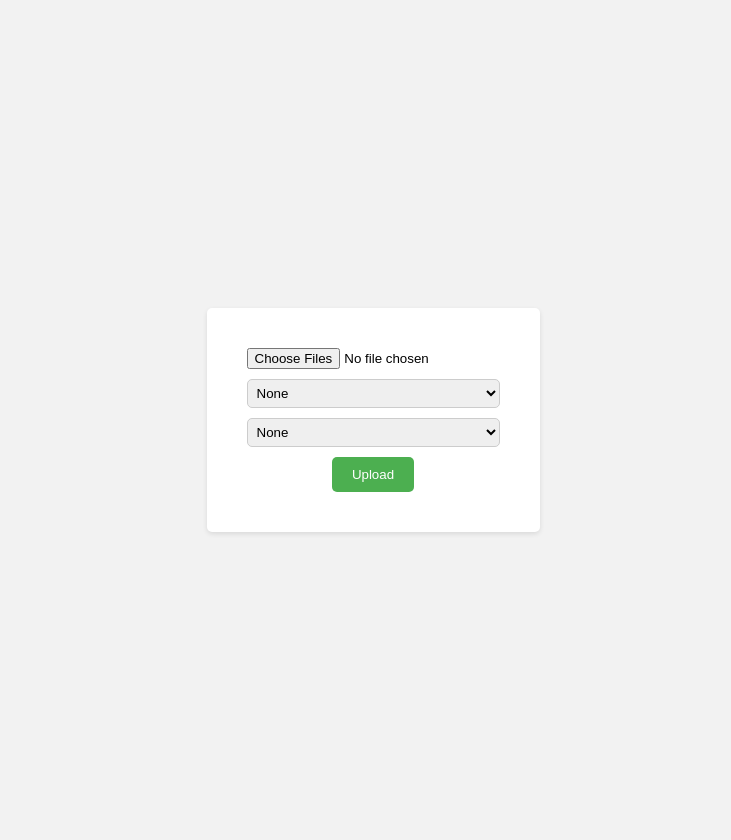
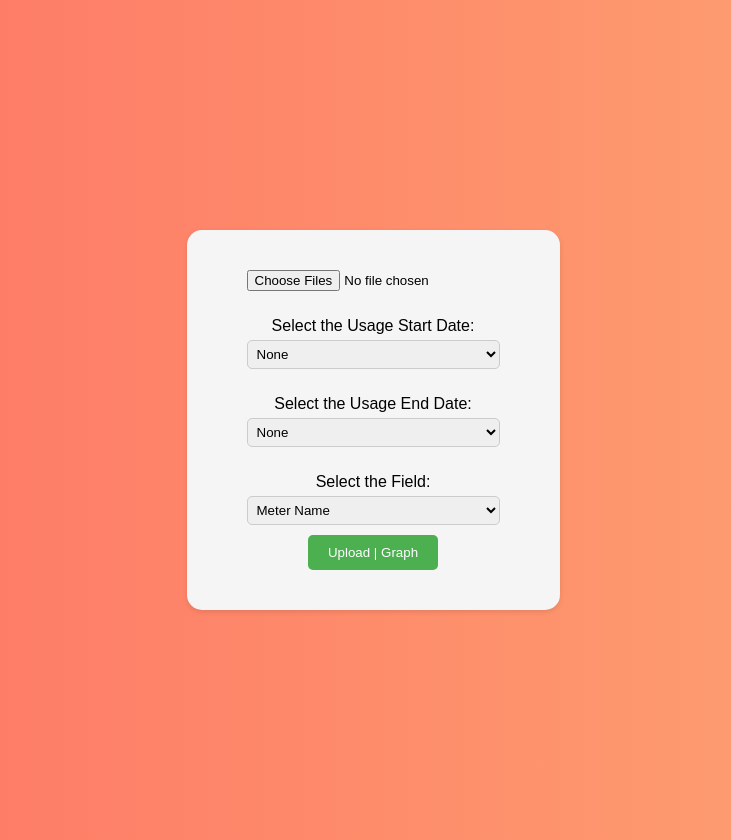
Before and after one commit to AmitChigare/Data-Analysis, a Django app: page / in a window 1280 px wide. Shown: the whole page, without its empty margins (267-998 px from the left). Run offline with Django 4.2, Linux system fonts and the light colour scheme.

Commit message:
Customized the graph and homepage. Also added filename to model

```diff
--- a/excel_manager/models.py
+++ b/excel_manager/models.py
@@ -3,6 +3,7 @@ from django.db import models
 
 class ExcelFile(models.Model):
     file = models.FileField(upload_to="uploads/", unique=True)
+    filename = models.CharField(max_length=50, default="nofilename", blank=True)
     month = models.DateField()
 
     def __str__(self):
--- a/excel_manager/urls.py
+++ b/excel_manager/urls.py
@@ -4,5 +4,9 @@ from . import views
 
 urlpatterns = [
     path("", views.upload_file, name="upload_file"),
-    path("files/<str:month1>/<str:month2>/", views.display_files, name="display_files"),
+    path(
+        "files/<str:month1>/<str:month2>/<str:field>/",
+        views.display_files,
+        name="display_files",
+    ),
 ]
--- a/excel_manager/views.py
+++ b/excel_manager/views.py
@@ -3,6 +3,7 @@ from .models import ExcelFile
 import re
 from django.db.models import Q
 from datetime import datetime
+import os
 
 import pandas as pd
 import dash
@@ -50,6 +51,8 @@ def upload_file(request):
     if request.method == "POST":
         month1 = request.POST.get("month1")
         month2 = request.POST.get("month2")
+        field = request.POST.get("field")
+
         if request.FILES.getlist("files"):
             files = request.FILES.getlist("files")
 
@@ -67,13 +70,26 @@ def upload_file(request):
                 else:
                     month = None
 
-                ExcelFile.objects.create(file=file, month=month)
+                filename = file.name
+                print(filename)
+                excel_file = ExcelFile.objects.filter(filename=filename).first()
+
+                if excel_file:
+                    # Update the file field of the existing object
+                    excel_file.file = file
+                    excel_file.save()
+                else:
+                    # Create a new ExcelFile object
+                    ExcelFile.objects.create(file=file, month=month, filename=filename)
         else:
-            return redirect(display_files, month1=month1, month2=month2)
+            return redirect(display_files, month1=month1, month2=month2, field=field)
     return render(request, "upload.html", {"months": months})
 
 
-def display_files(request, month1="January", month2="February"):
+from django.urls import reverse
+
+
+def display_files(request, month1="January", month2="February", field="Location"):
     # Convert month names to datetime objects
     datetime_month1 = datetime.strptime(month1, "%B")
     datetime_month2 = datetime.strptime(month2, "%B")
@@ -121,21 +137,48 @@ def display_files(request, month1="January", month2="February"):
     for month, combined_data in combined_data_dict.items():
         if not combined_data.empty:
             # Group the combined data by 'Meter Name' and calculate the sum of 'Amount'
-            grouped_data = (
-                combined_data.groupby("Meter Name")["Amount"].sum().reset_index()
-            )
+            grouped_data = combined_data.groupby(field)["Amount"].sum().reset_index()
 
             # Find the row with the maximum and minimum amounts
             max_amount_row = grouped_data.loc[grouped_data["Amount"].idxmax()]
             min_amount_row = grouped_data.loc[grouped_data["Amount"].idxmin()]
 
-            # Add the maximum and minimum traces to the subplot
+            # Find the row with the second maximum amount
+            sorted_data = grouped_data.sort_values("Amount", ascending=False)
+            second_max_amount_row = sorted_data.iloc[1]
+
+            # Calculate the percentage of the amount for each bar
+            max_amount_percentage = (
+                max_amount_row["Amount"] / grouped_data["Amount"].sum()
+            ) * 100
+            min_amount_percentage = (
+                min_amount_row["Amount"] / grouped_data["Amount"].sum()
+            ) * 100
+            second_max_amount_percentage = (
+                second_max_amount_row["Amount"] / grouped_data["Amount"].sum()
+            ) * 100
+
+            # Add the maximum, second maximum, and minimum traces to the subplot
             fig.add_trace(
                 go.Bar(
-                    x=[max_amount_row["Meter Name"], min_amount_row["Meter Name"]],
-                    y=[max_amount_row["Amount"], min_amount_row["Amount"]],
+                    x=[
+                        max_amount_row[field],
+                        second_max_amount_row[field],
+                        min_amount_row[field],
+                    ],
+                    y=[
+                        max_amount_row["Amount"],
+                        second_max_amount_row["Amount"],
+                        min_amount_row["Amount"],
+                    ],
                     name=f"{month}",
-                    marker_color=["green", "red"],
+                    marker_color=["green", "blue", "red"],
+                    text=[
+                        f"Max: {max_amount_row['Amount']:.2f} ({max_amount_percentage:.2f}%)",
+                        f"Second Max: {second_max_amount_row['Amount']:.2f} ({second_max_amount_percentage:.2f}%)",
+                        f"Min: {min_amount_row['Amount']:.2f} ({min_amount_percentage:.2f}%)",
+                    ],
+                    textposition="auto",
                 ),
                 row=1,
                 col=col_num,
@@ -144,10 +187,19 @@ def display_files(request, month1="January", month2="February"):
             col_num += 1
 
     # Update the subplot layout
-    fig.update_layout(title="Max and Min Amounts by Month", showlegend=False)
+    fig.update_layout(
+        title="Max, Second Max, and Min Amounts by Month",
+        showlegend=False,
+        xaxis=dict(title=field),
+        yaxis=dict(title="Amount"),
+    )
 
-    # Convert the Plotly figure to HTML
-    graph_html = fig.to_html(full_html=False)
+    # Add a button linking to the /upload URL
+    upload_url = reverse(
+        "upload_file"
+    )  # Assuming the URL name for the upload_file view is "upload_file"
+    upload_button = f'<a href="{upload_url}" style="background-color: #4CAF50;color: white;padding: 10px 20px;border-radius: 5px;cursor: pointer;text-decoration:None;">Go to Home</a>'
+    graph_html = f"{upload_button}<br><br>" + fig.to_html(full_html=False)
 
     # Create the Django response
     response = HttpResponse(content_type="text/html")
--- a/templates/upload.html
+++ b/templates/upload.html
@@ -9,7 +9,10 @@
     <style>
         body {
             font-family: Arial, sans-serif;
-            background-color: #f2f2f2;
+            background: linear-gradient(to right, #833ab4ad,
+                    #fd1d1db4, #fcb045b6);
+            background-size: 400% 400%;
+            animation: animate-background 10s infinite ease-in-out;
             margin: 0;
             padding: 20px;
             display: flex;
@@ -19,17 +22,57 @@
         }
 
         form {
-            background-color: #ffffff;
-            padding: 40px;
-            border-radius: 5px;
+            background-color: whitesmoke;
+            padding: 40px 60px;
+            border-radius: 15px;
             box-shadow: 0 2px 5px rgba(0, 0, 0, 0.1);
             display: flex;
             flex-direction: column;
             align-items: center;
+            text-align: left;
+            animation: fadeIn 1s ease-in-out;
+        }
+
+        p {
+            margin-bottom: 5px;
+        }
+
+        @keyframes fadeIn {
+            0% {
+                opacity: 0;
+            }
+
+            100% {
+                opacity: 1;
+            }
+        }
+
+        @keyframes animate-background {
+            0% {
+                background-position: 0 50%;
+            }
+
+            50% {
+                background-position: 100% 50%;
+            }
+
+            100% {
+                background-position: 0% 50%;
+            }
         }
 
         input[type="file"] {
             margin-bottom: 10px;
+            transform: scale(1);
+            transition: transform 0.3s ease;
+        }
+
+        input[type="file"]:hover {
+            transform: scale(1.05);
+        }
+
+        input[type="file"]:focus {
+            filter: blur(5px);
         }
 
         select {
@@ -54,6 +97,17 @@
             background-color: #45a049;
             transform: scale(1.1);
         }
+
+        /* .custom-select option {
+            transition: transform 0.3s ease-in-out;
+        } */
+
+        .custom-select option:hover {
+            background-color: #0058fc;
+            color: #333;
+            transform: translateX(10px);
+            cursor: pointer;
+        }
     </style>
 </head>
 
@@ -61,20 +115,31 @@
     <form method="post" enctype="multipart/form-data">
         {% csrf_token %}
         <input type="file" name="files" multiple>
-        <select name="month1">
+        <p>Select the Usage Start Date:</p>
+        <select name="month1" class="custom-select">
             <option value="" disabled selected>None</option>
             {% for month in months %}
             <option value="{{ month }}">{{ month }}</option>
             {% endfor %}
         </select>
 
-        <select name="month2">
+        <p>Select the Usage End Date:</p>
+        <select name="month2" class="custom-select">
             <option value="" disabled selected>None</option>
             {% for month in months %}
             <option value="{{ month }}">{{ month }}</option>
             {% endfor %}
         </select>
-        <button type="submit">Upload</button>
+
+        <p>Select the Field:</p>
+        <select name="field" class="custom-select">
+            <option value="Meter Name">Meter Name</option>
+            <option value="Resource Group Name">Resource Group Name</option>
+            <option value="Category">Category</option>
+            <option value="Subcategory">Subcategory</option>
+            <option value="Location">Location</option>
+        </select>
+        <button type="submit">Upload | Graph</button>
     </form>
 </body>
 
```
Also changed, not shown: trail.py (+68 -25 lines), db.sqlite3, excel_manager/migrations/0004_excelfile_filename.py (added), 1 other file.
